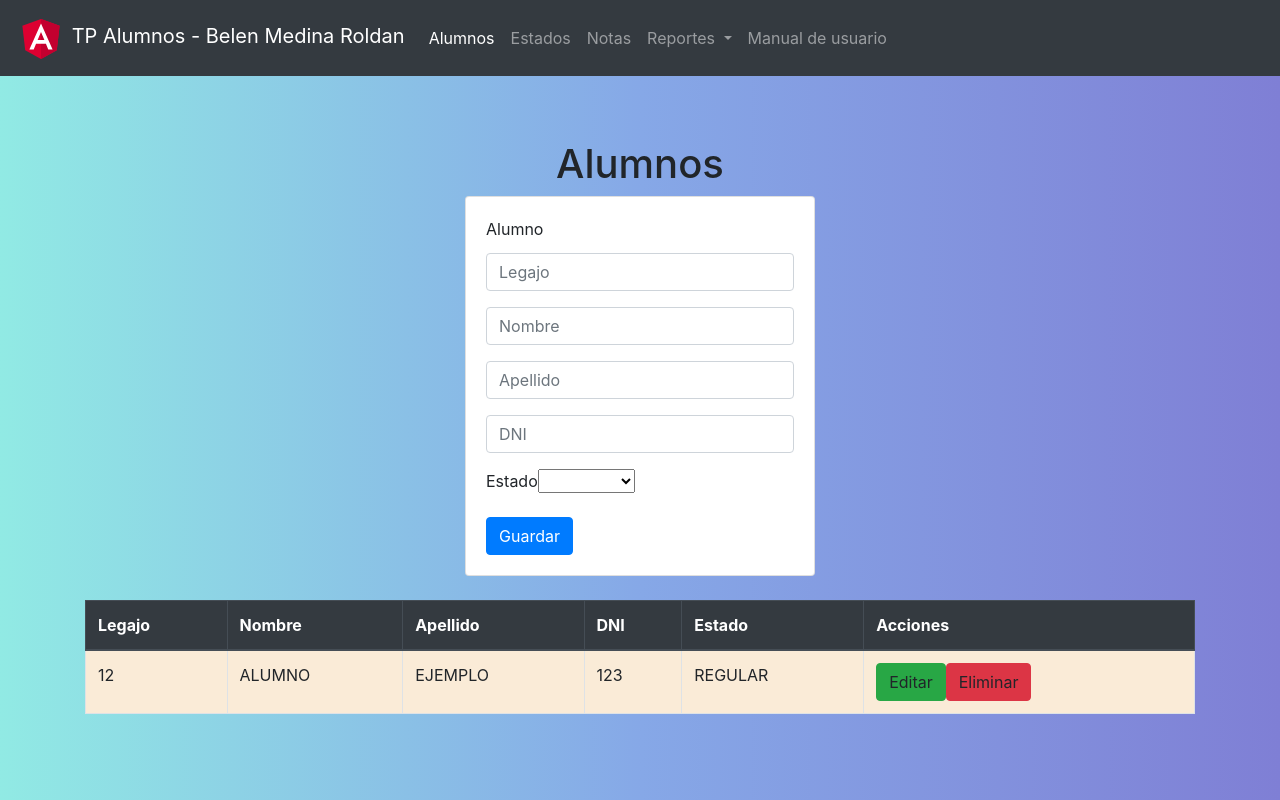
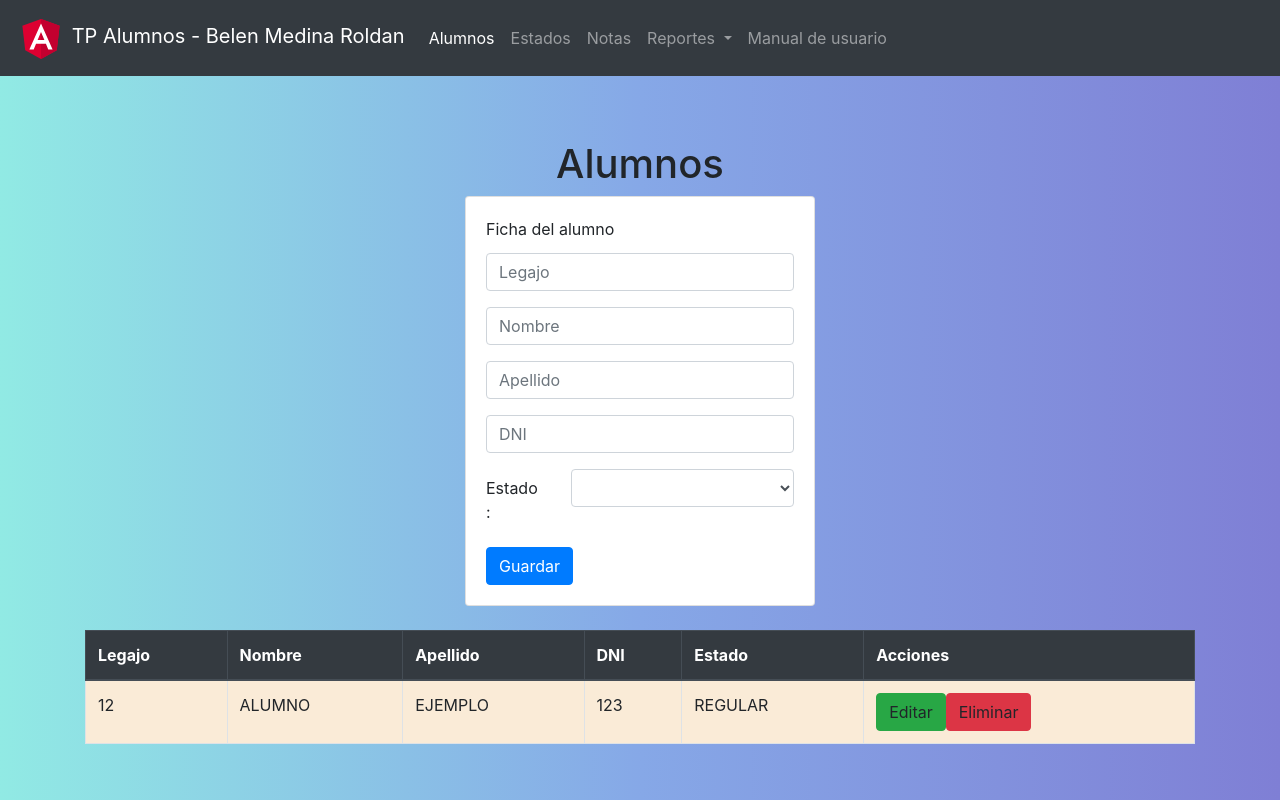
Before and after one commit to belenmr/tp-alumnos-angular, an Angular app: page /alumnos in a window 1280 px wide. Built offline with nearby package versions, Linux system fonts and the light colour scheme.

Commit message:
Se modifica formulario de alumno

```diff
--- a/src/app/components/student/student.component.html
+++ b/src/app/components/student/student.component.html
@@ -7,7 +7,7 @@
         <div class="col-md-4">
             <div class="card">
                 <div class="card-body">
-                    <div class="card-title">Alumno</div>
+                    <div class="card-title">Ficha del alumno</div>
                     <div class="form-group">
                         <input type="number" [(ngModel)]="selectedStudent.docket" placeholder="Legajo" class="form-control" required>
                     </div>
@@ -20,11 +20,13 @@
                     <div class="form-group">
                         <input type="number" [(ngModel)]="selectedStudent.dni" placeholder="DNI" class="form-control" required>
                     </div>
-                    <div class="form-group">
-                        <label for="estado">Estado</label>
-                        <select name="estado" [(ngModel)]="selectedStudent.status" required>
-                            <option *ngFor="let status of statusList; let i = index" value="{{status.name}}">{{status.name}}</option>
-                        </select>
+                    <div class="form-group row">
+                        <label for="estado" class="col-sm-3 col-form-label">Estado:</label>
+                        <div class="col-sm-9">
+                            <select name="estado" [(ngModel)]="selectedStudent.status" class="form-control" required>
+                                <option *ngFor="let status of statusList; let i = index" value="{{status.name}}">{{status.name}}</option>
+                            </select>
+                        </div>
                     </div>
                     <button *ngIf="!show" (click)="addStudent()" class="btn btn-primary">Guardar</button>
                     <button *ngIf="show" (click)="editStudent()" class="btn btn-primary">Guardar</button>
```
